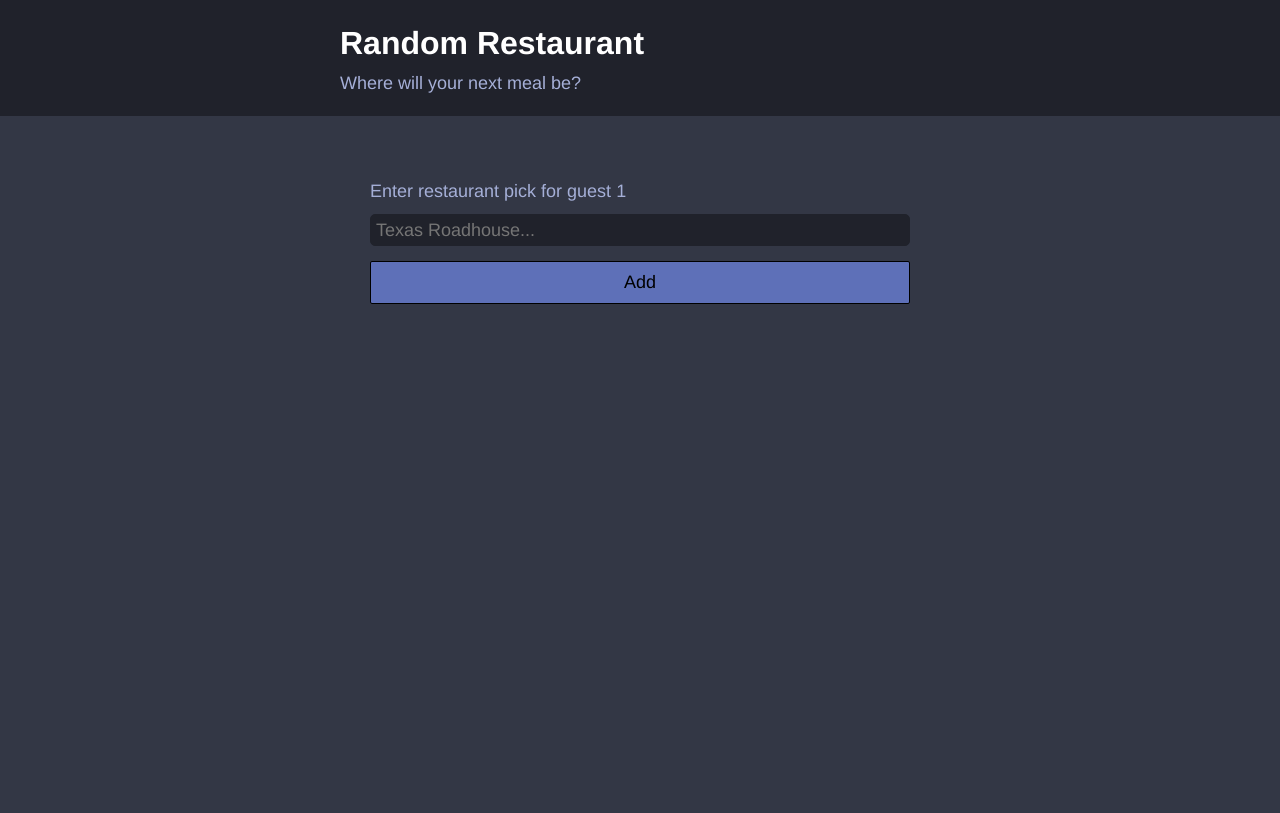
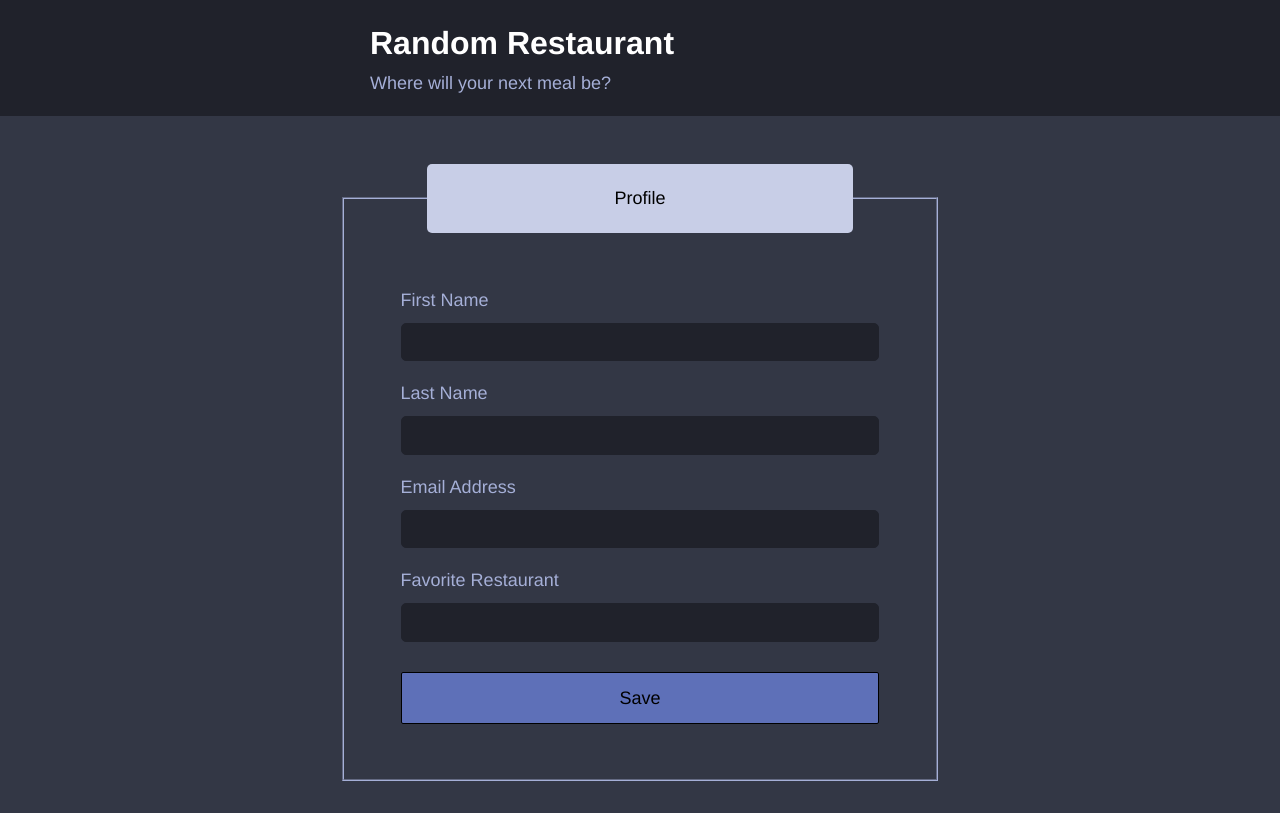
Before and after one commit to kenocathon/random_restaurant, a React app: page / in a window 1280 px wide. Built offline with nearby package versions, Linux system fonts and the light colour scheme.

Commit message:
styling to AddRestaurant and logic changes to visible

```diff
--- a/src/components/AddRestaurant.js
+++ b/src/components/AddRestaurant.js
@@ -29,13 +29,19 @@ export default class AddRestaurant extends React.Component {
             <input
               type="text"
               name="restaurant"
-              placeholder="Texas Roadhouse..."
+              placeholder="Guests favorite restaurant"
             />
             <button>Add</button>
             <div className="dark-background">
               {this.props.options.map(option => (
                 <p key={option}>{option}</p>
               ))}
+              {this.props.localRestaurant && (
+                <p>
+                  {this.props.localRestaurant}
+                  <span className="sponsored"> (sponsored)</span>
+                </p>
+              )}
               {this.props.options.length >= 1 && (
                 <a
                   className="clear-options"
--- a/src/components/App.js
+++ b/src/components/App.js
@@ -11,13 +11,14 @@ import AddRestaurant from "./AddRestaurant";
 export default class App extends React.Component {
   state = {
     options: [],
-    maxGuests: 2,
+    maxGuests: 0,
     selectedOption: "", //boolean for modal rendering. If empty string will be false.
     favRestaurant: "",
+    localRestaurant: "",
     visible: {
-      app: true,
+      app: false,
       settings: false,
-      profile: false
+      profile: true
     }
   };
 
@@ -86,9 +87,7 @@ export default class App extends React.Component {
       ];
       const randomNum = Math.floor(Math.random() * restaurantList.length);
       const localRestaurant = restaurantList[randomNum];
-      this.setState(prevState => ({
-        options: prevState.options.concat(localRestaurant)
-      }));
+      this.setState(() => ({ localRestaurant }));
     }
   };
   AddToOptions2 = isChecked => {
@@ -133,6 +132,7 @@ export default class App extends React.Component {
           maxGuests={this.state.maxGuests}
           enablePickARestaurant={isMaxNumberOfGuestsReached}
           handleRandomPick={this.handleRandomPick}
+          localRestaurant={this.state.localRestaurant}
           visible={this.state.visible.app}
         />
 
--- a/src/components/ProfileForm.js
+++ b/src/components/ProfileForm.js
@@ -2,14 +2,33 @@ import React from "react";
 import { Link } from "react-router-dom";
 
 export default class ProfileForm extends React.Component {
+  state = {
+    error: ""
+  };
+
   handleSaveProfile = event => {
     event.preventDefault();
     const favRestaurant = event.target.elements.favRestaurant.value.trim();
-    this.props.handleSaveProfile(favRestaurant);
-    event.target.elements.fname.value = "";
-    event.target.elements.lname.value = "";
-    event.target.elements.mail.value = "";
-    event.target.elements.favRestaurant.value = "";
+    const fname = event.target.elements.fname.value.trim();
+    const lname = event.target.elements.lname.value.trim();
+    const mail = event.target.elements.mail.value.trim();
+    let error = "";
+
+    if (!fname) {
+      error = "Error: please enter first name";
+    } else if (!lname) {
+      error = "Error: please enter last name";
+    } else if (!mail) {
+      error = "Error: please enter email address";
+    } else {
+      this.props.handleSaveProfile(favRestaurant);
+      event.target.elements.fname.value = "";
+      event.target.elements.lname.value = "";
+      event.target.elements.mail.value = "";
+      event.target.elements.favRestaurant.value = "";
+    }
+
+    this.setState(() => ({ error }));
   };
 
   render() {
@@ -21,7 +40,7 @@ export default class ProfileForm extends React.Component {
       >
         <fieldset>
           <legend>Profile</legend>
-
+          {this.state.error && <p className="error">{this.state.error}</p>}
           <div className="formboxcolumn">
             <label htmlFor="fname">First Name</label>
             <input type="text" name="fname" required="required" />
--- a/src/components/SettingsForm.js
+++ b/src/components/SettingsForm.js
@@ -15,9 +15,7 @@ export default class SettingsForm extends React.Component {
       10
     );
     let error = "";
-    if (Number.isNaN(numberOfGuests)) {
-      error = "Enter the number of guests that will be dining";
-    } else if (numberOfGuests <= 0) {
+    if (numberOfGuests <= 0) {
       error = "The number of guests has to be positive.";
     } else if (numberOfGuests < this.props.currentGuestCount) {
       error = "Invalid settings. More people have signed up than the maximum.";
@@ -51,7 +49,7 @@ export default class SettingsForm extends React.Component {
           <legend>Settings</legend>
           <div className="formboxcolumn">
             <label htmlFor="guests">Number of guests</label>
-            <input type="number" name="guests" />
+            <input type="number" name="guests" required="required" />
           </div>
           <div className="formboxrow">
             <input
--- a/src/styles/base/_base.scss
+++ b/src/styles/base/_base.scss
@@ -13,3 +13,7 @@ p {
   font-size: $l-size;
   margin: 1rem;
 }
+
+a {
+  margin: 1rem;
+}
--- a/src/styles/base/theme.scss
+++ b/src/styles/base/theme.scss
@@ -2,6 +2,7 @@
 $primary-color: #333745;
 $secondary-color: #20222b;
 $off-white: #a5afd7;
+$error-text: #7d4e57;
 
 //Sizing
 $m-size: 1.8rem;
@@ -12,6 +13,10 @@ $xl-size: 4.8rem;
   background-color: $secondary-color;
 }
 
-a {
-  margin: 1rem;
+.error {
+  background-color: darken($off-white, 10%);
+  color: $error-text;
+  padding: 1rem;
+  font-size: 2rem;
+  margin: 0 auto;
 }
--- a/src/styles/components/_app.scss
+++ b/src/styles/components/_app.scss
@@ -0,0 +1,3 @@
+.sponsored {
+  font-size: 1.5rem;
+}
--- a/src/styles/components/_header.scss
+++ b/src/styles/components/_header.scss
@@ -7,12 +7,12 @@ header {
 
 .header__title {
   font-size: $l-size;
-  margin: 0;
+  margin: 0 3rem;
 }
 
 .header__subtitle {
   color: $off-white;
   font-size: $m-size;
   font-weight: 500;
-  margin: 0;
+  margin: 0 3rem;
 }
--- a/src/styles/components/form.scss
+++ b/src/styles/components/form.scss
@@ -6,15 +6,15 @@
   margin: 0 auto;
   color: $off-white;
   input {
-    padding: 0.5rem;
+    padding: 0.8rem;
     border: 1px solid $secondary-color;
     border-radius: 0.5rem;
     background-color: $secondary-color;
     color: $off-white;
   }
   button {
-    margin-top: 1.5rem;
-    padding: 1rem 0;
+    margin: 2rem 0;
+    padding: 1.5rem 0;
     background-color: darken($off-white, 20%);
     border: 1px solid;
     border-radius: 0.2rem;
@@ -34,16 +34,18 @@
 }
 
 fieldset {
-  border-color: $secondary-color;
+  border-color: $off-white;
   margin-bottom: $l-size;
+  padding: 3rem;
 }
 
 legend {
   background-color: lighten($off-white, $amount: 10%);
+  border-radius: 0.5rem;
+  padding: 2rem;
+  margin-bottom: 1rem;
+  text-align: center;
   width: 80%;
-  text-align: center;
-  padding: 1rem;
-  border-radius: 0.2rem;
 }
 
 label {
```
